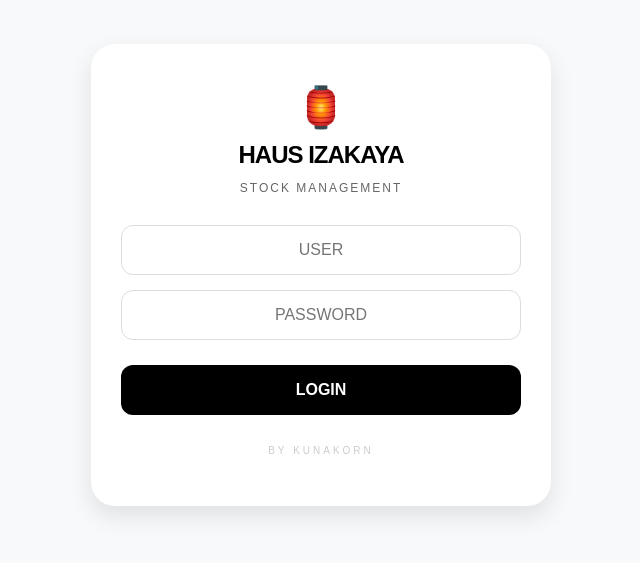
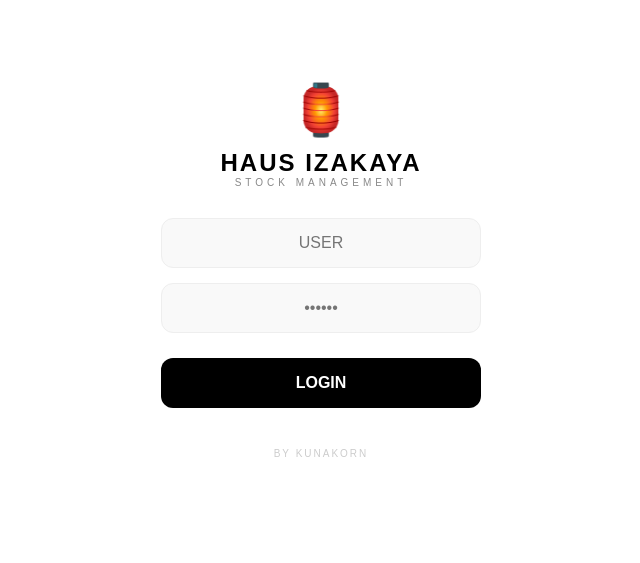
Before and after one commit to HAUSIZAKAYA/HSUS-IZAKATA-STCOK, a React (Create React App) app: page / in a window 1280 px wide. Shown: the part 153-716 px from the top of the page, without its empty margins (319-959 px from the left). Built offline with nearby package versions, Linux system fonts and the light colour scheme.

Commit message:
Update App.js

```diff
--- a/src/App.js
+++ b/src/App.js
@@ -1,15 +1,14 @@
 import React, { useState, useEffect } from 'react';
-import { Lock, User, LogOut, CheckCircle, ShieldCheck } from 'lucide-react';
 
 const DEPLOYMENT_ID = "AKfycbyssXPamv24PHsb-0l82fgMo5jvujkvyhXFucifYP1H9qaOWFMjE7iZ2OesPFjFJOKZ5g";
 
-export default function App() {
-  const [username, setUsername] = useState('');
-  const [password, setPassword] = useState('');
+export default function HausStockApp() {
+  const [user, setUser] = useState('');
+  const [pass, setPass] = useState('');
   const [isLoggedIn, setIsLoggedIn] = useState(false);
   const [loggedInUser, setLoggedInUser] = useState('');
 
-  // 1. ระบบจำ Session (Refresh แล้วไม่หลุด)
+  // 1. ตรวจสอบ Session เมื่อเปิดแอป
   useEffect(() => {
     const savedUser = localStorage.getItem('haus_user_session');
     if (savedUser) {
@@ -19,18 +18,15 @@ export default function App() {
   }, []);
 
   const handleLogin = (e) => {
-    e.preventDefault();
+    e.preventDefault(); // กันหน้าจอรีเฟรชเอง
     const staffList = ['NAVIN', 'JIDAPA', 'THANATORN', 'BEW', 'STAMP', 'NON', 'SURA', 'DAO', 'DUEN', 'YAN'];
 
-    const inputUser = username.toUpperCase();
-    const inputPass = password.toUpperCase();
-
-    const isAdmin = inputUser === 'ADMIN888' && inputPass === 'HAUS2026';
-    const isStaff = staffList.includes(inputUser) && inputPass === '1234';
+    const isAdmin = user === 'ADMIN888' && pass === 'HAUS2026';
+    const isStaff = staffList.includes(user) && pass === '1234';
 
     if (isAdmin || isStaff) {
-      localStorage.setItem('haus_user_session', inputUser);
-      setLoggedInUser(inputUser);
+      localStorage.setItem('haus_user_session', user);
+      setLoggedInUser(user);
       setIsLoggedIn(true);
     } else {
       alert('USER หรือ PASSWORD ไม่ถูกต้องครับพี่!');
@@ -40,75 +36,64 @@ export default function App() {
   const handleLogout = () => {
     localStorage.removeItem('haus_user_session');
     setIsLoggedIn(false);
-    setUsername('');
-    setPassword('');
+    setUser('');
+    setPass('');
   };
 
-  // --- หน้าจอ LOGIN ---
+  // --- 2. หน้าจอ LOGIN (ถ้ายังไม่ล็อกอิน) ---
   if (!isLoggedIn) {
     return (
-      <div style={{ minHeight: '100vh', backgroundColor: '#F8F9FA', display: 'flex', flexDirection: 'column', alignItems: 'center', justifyContent: 'center', padding: '20px', fontFamily: 'sans-serif' }}>
-        <div style={{ backgroundColor: '#FFFFFF', padding: '40px 30px', borderRadius: '24px', boxShadow: '0 10px 25px rgba(0,0,0,0.1)', width: '100%', maxWidth: '400px', textAlign: 'center' }}>
+      <div style={{ minHeight: '100vh', display: 'flex', flexDirection: 'column', alignItems: 'center', justifyContent: 'center', backgroundColor: '#fff', fontFamily: 'sans-serif', padding: '20px' }}>
+        <div style={{ textAlign: 'center', marginBottom: '30px' }}>
+          <div style={{ fontSize: '50px', marginBottom: '10px' }}>🏮</div>
+          <h1 style={{ margin: 0, fontSize: '24px', fontWeight: '900', letterSpacing: '2px' }}>HAUS IZAKAYA</h1>
+          <p style={{ margin: 0, fontSize: '10px', color: '#888', letterSpacing: '4px' }}>STOCK MANAGEMENT</p>
+        </div>
 
-          <div style={{ fontSize: '40px', marginBottom: '10px' }}>🏮</div>
-          <h1 style={{ fontSize: '24px', fontWeight: '900', letterSpacing: '-1px', margin: '0 0 5px 0', color: '#000' }}>HAUS IZAKAYA</h1>
-          <p style={{ fontSize: '12px', color: '#666', marginBottom: '30px', letterSpacing: '2px' }}>STOCK MANAGEMENT</p>
-
-          <form onSubmit={handleLogin}>
-            <div style={{ marginBottom: '15px', position: 'relative' }}>
+        <form onSubmit={handleLogin} style={{ width: '100%', maxWidth: '320px' }}>
           <input
             type="text"
             placeholder="USER"
-                value={username}
-                onChange={(e) => setUsername(e.target.value.toUpperCase())}
-                style={{ width: '100%', padding: '15px', borderRadius: '12px', border: '1px solid #DDD', fontSize: '16px', boxSizing: 'border-box', textAlign: 'center', outline: 'none' }}
+            value={user}
+            onChange={(e) => setUser(e.target.value.toUpperCase())}
+            style={{ width: '100%', padding: '15px', marginBottom: '15px', borderRadius: '12px', border: '1px solid #eee', fontSize: '16px', textAlign: 'center', boxSizing: 'border-box', backgroundColor: '#f9f9f9' }}
             required
           />
-            </div>
-
-            <div style={{ marginBottom: '25px' }}>
           <input
             type="password"
-                placeholder="PASSWORD"
-                value={password}
-                onChange={(e) => setPassword(e.target.value.toUpperCase())}
-                style={{ width: '100%', padding: '15px', borderRadius: '12px', border: '1px solid #DDD', fontSize: '16px', boxSizing: 'border-box', textAlign: 'center', outline: 'none' }}
+            placeholder="••••••"
+            value={pass}
+            onChange={(e) => setPass(e.target.value.toUpperCase())}
+            style={{ width: '100%', padding: '15px', marginBottom: '25px', borderRadius: '12px', border: '1px solid #eee', fontSize: '16px', textAlign: 'center', boxSizing: 'border-box', backgroundColor: '#f9f9f9' }}
             required
           />
-            </div>
-
-            <button type="submit" style={{ width: '100%', padding: '16px', backgroundColor: '#000', color: '#FFF', border: 'none', borderRadius: '12px', fontSize: '16px', fontWeight: 'bold', cursor: 'pointer', transition: '0.3s' }}>
+          <button type="submit" style={{ width: '100%', padding: '16px', borderRadius: '12px', border: 'none', backgroundColor: '#000', color: '#fff', fontSize: '16px', fontWeight: 'bold', cursor: 'pointer' }}>
             LOGIN
           </button>
         </form>
 
-          <p style={{ marginTop: '30px', fontSize: '10px', color: '#CCC', letterSpacing: '3px' }}>BY KUNAKORN</p>
-        </div>
+        <p style={{ marginTop: '40px', fontSize: '10px', color: '#ccc', letterSpacing: '2px' }}>BY KUNAKORN</p>
       </div>
     );
   }
 
-  // --- หน้าจอหลักหลัง LOGIN สำเร็จ ---
+  // --- 3. หน้าจอหลัก (หลัง LOGIN สำเร็จ) ---
   return (
-    <div style={{ minHeight: '100vh', backgroundColor: '#000', color: '#FFF', padding: '30px', fontFamily: 'sans-serif', textAlign: 'center', display: 'flex', flexDirection: 'column', alignItems: 'center', justifyContent: 'center' }}>
-      <div style={{ marginBottom: '20px', color: '#FFB800' }}>
-        <ShieldCheck size={64} />
-      </div>
+    <div style={{ minHeight: '100vh', padding: '40px 20px', textAlign: 'center', fontFamily: 'sans-serif', backgroundColor: '#fdfdfd' }}>
+      <div style={{ fontSize: '40px', marginBottom: '10px' }}>✅</div>
+      <h2 style={{ margin: '0 0 10px 0' }}>LOGIN สำเร็จ</h2>
+      <p style={{ color: '#666' }}>ยินดีต้อนรับคุณ: <strong style={{ color: '#000' }}>{loggedInUser}</strong></p>
 
-      <h2 style={{ fontSize: '28px', fontWeight: 'bold', marginBottom: '10px' }}>LOGIN สำเร็จ</h2>
-      <p style={{ fontSize: '18px', color: '#AAA', marginBottom: '5px' }}>ยินดีต้อนรับคุณ: <span style={{ color: '#FFB800', fontWeight: 'bold' }}>{loggedInUser}</span></p>
-      <p style={{ fontSize: '14px', color: '#555', marginBottom: '30px' }}>Deployment ID: {DEPLOYMENT_ID}</p>
-
-      <div style={{ backgroundColor: '#111', padding: '20px', borderRadius: '20px', border: '1px solid #222', width: '100%', maxWidth: '300px', marginBottom: '40px' }}>
-        <p style={{ fontSize: '12px', color: '#00FF00' }}>● ระบบจำ Session แล้ว</p>
-        <p style={{ fontSize: '12px', color: '#888' }}>พี่ลอง Refresh หน้าจอได้เลยครับ ไม่หลุดแน่นอน</p>
+      <div style={{ margin: '30px auto', padding: '20px', border: '1px dashed #ccc', borderRadius: '15px', maxWidth: '300px', backgroundColor: '#fff' }}>
+        <p style={{ fontSize: '12px', color: '#888', margin: '0 0 10px 0' }}>สถานะ: ระบบจำ Session แล้ว</p>
+        <p style={{ fontSize: '10px', color: '#aaa', wordBreak: 'break-all' }}>Deployment ID: {DEPLOYMENT_ID}</p>
       </div>
 
       <button
         onClick={handleLogout}
-        style={{ display: 'flex', alignItems: 'center', gap: '10px', padding: '15px 30px', backgroundColor: 'transparent', color: '#FF4B4B', border: '2px solid #FF4B4B', borderRadius: '15px', fontSize: '14px', fontWeight: 'bold', cursor: 'pointer' }}
+        style={{ marginTop: '20px', padding: '12px 25px', borderRadius: '10px', border: '1px solid #ff4444', backgroundColor: 'transparent', color: '#ff4444', fontWeight: 'bold', cursor: 'pointer' }}
       >
-        <LogOut size={18} /> ออกจากระบบ (LOGOUT)
+        LOGOUT (ออกจากระบบ)
       </button>
     </div>
   );
```
Lines whose indentation alone changed are shown as unchanged.
